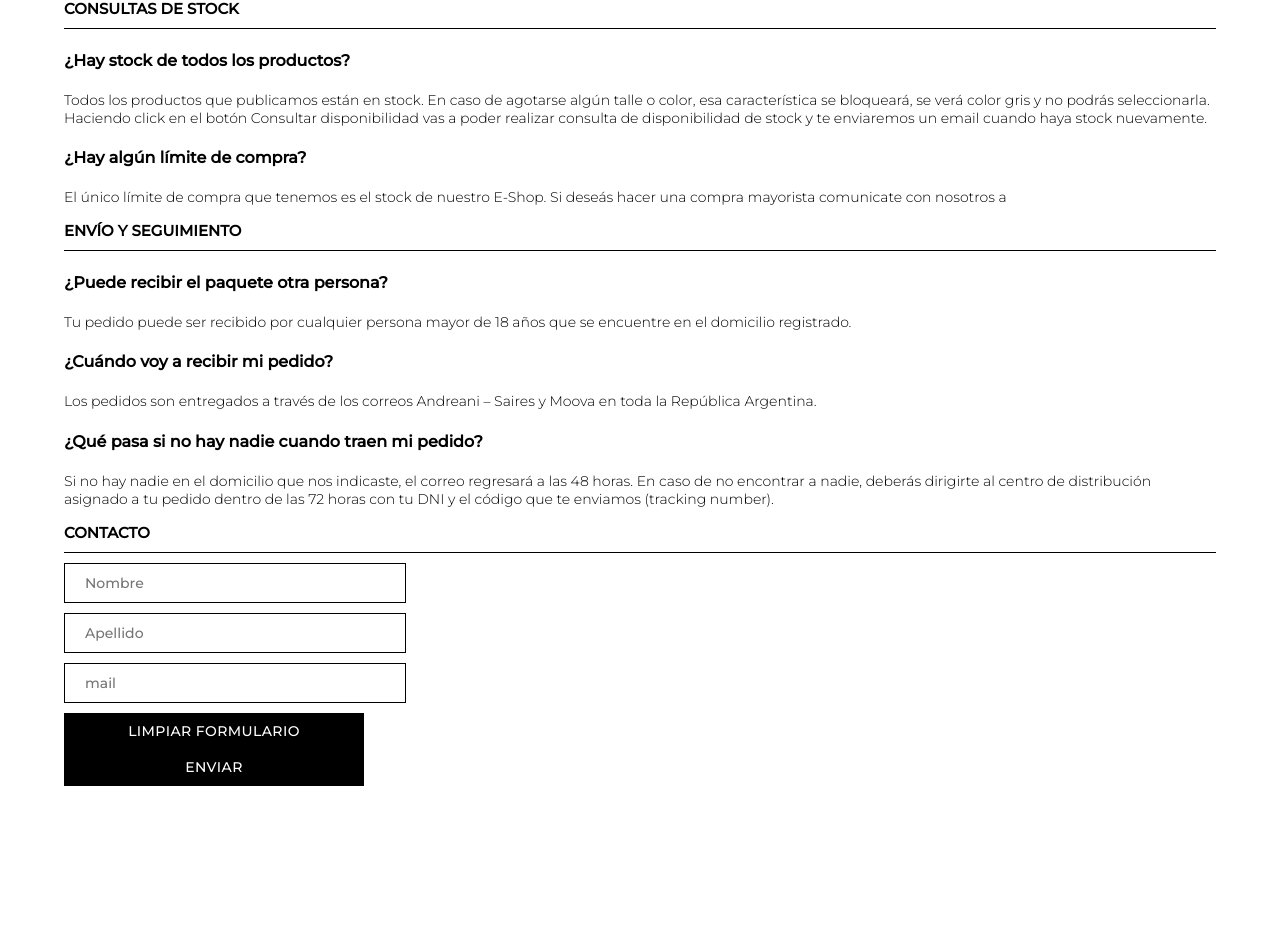
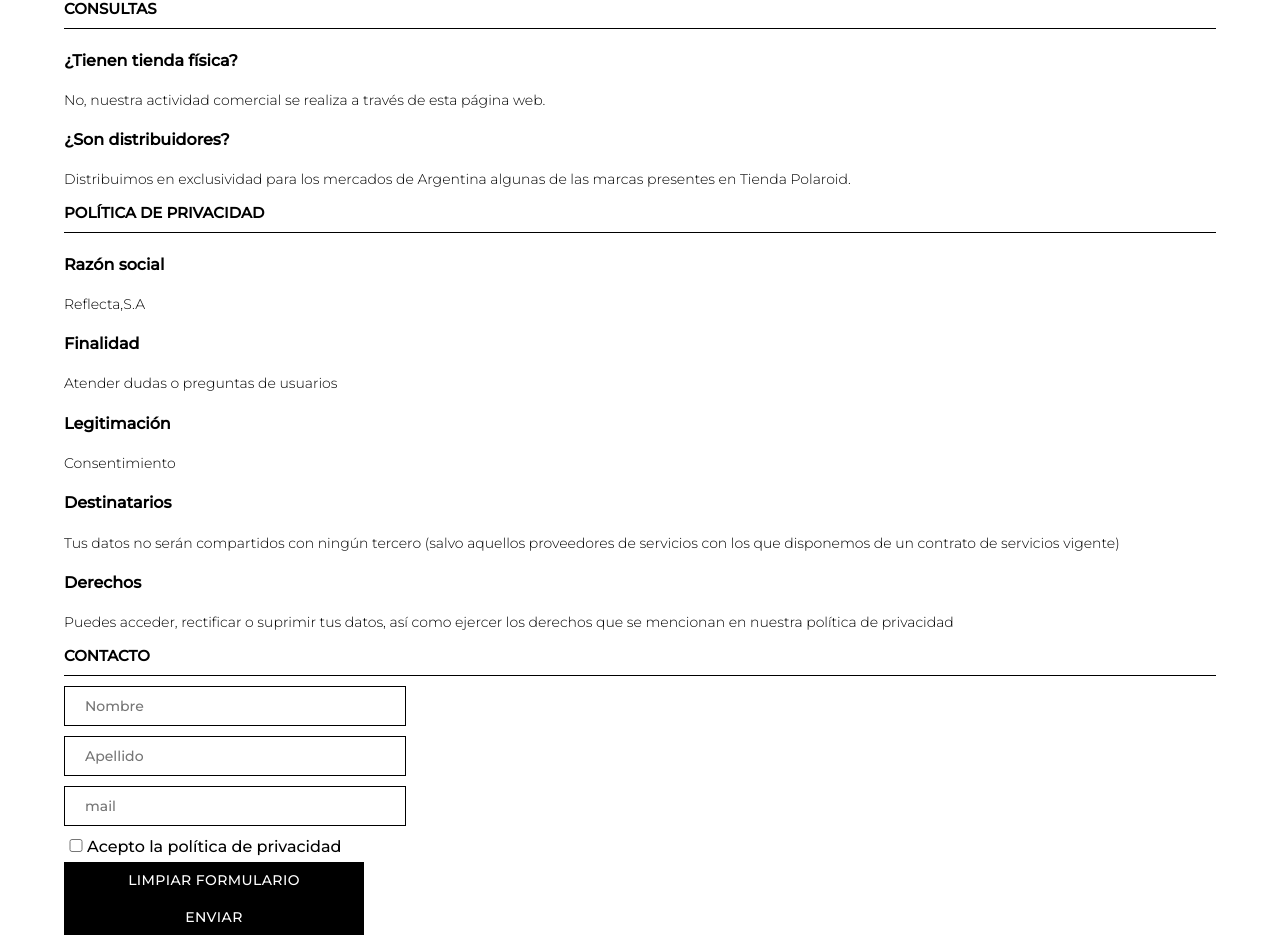
Before and after one commit to GastonMalamud/gaston-react, a React (Create React App) app: page /contacto in a window 1280 px wide. Shown: the part 158-1093 px from the top of the page. Before the commit the page ends 944 px from the top, so only its background shows below. Built offline with nearby package versions, Linux system fonts and the light colour scheme.

Commit message:
Add files via upload

```diff
--- a/src/App.css
+++ b/src/App.css
@@ -403,3 +403,6 @@ button.btn-delete {
 button.btn-delete:hover {
   transform: scale(1.09);
 }
+.custom-checkbox input[type=checkbox] {
+width: 16px;
+}
--- a/src/components/CartWidget/CartWidget.js
+++ b/src/components/CartWidget/CartWidget.js
@@ -18,6 +18,7 @@ const CartWidget = () => {
     const handleClose = () => {
       setAnchorEl(null);
     };
+
     console.log("cartProducts: ", cartProducts)
 
     return (
--- a/src/components/NavBar/ThemeSwitch.js
+++ b/src/components/NavBar/ThemeSwitch.js
@@ -60,7 +60,7 @@ const ThemeSwitch = () => {
     return(
             <FormControlLabel
                 control={<MaterialUISwitch sx={{ m: 1 }} onChange={handleTheme}/>}
-                label="MUI switch"
+                label="Modo Oscuro"
             />
         )
 }
--- a/src/context/CartContext.js
+++ b/src/context/CartContext.js
@@ -5,20 +5,15 @@ const CartContext = createContext();
 
 const CartProvider = ({children}) => {
     const [cartProducts, setCartProducts] = useState([])
+    const [totalPrice, setTotalPrice] = useState(0)
 
     const addProductToCart = (product) => {
         let exist = cartProducts.find(cartProduct => cartProduct.id === product.id)
-        !exist && setCartProducts(cartProducts => [...cartProducts, product])
-    }
-
-    const calculeTotalPrice = () => {
-        let total = 100
-
-        cartProducts.map( (cartProduct) => {
-           total = cartProduct.price + total
-        })
-
-        return total
+        if(!exist) {
+            // setTotalPrice(totalPrice + product.price * product.quantity)
+            setTotalPrice(totalPrice + product.price)
+            setCartProducts(cartProducts => [...cartProducts, product])
+        }
     }
 
     const deleteProduct = (product) => {
@@ -28,7 +23,7 @@ const CartProvider = ({children}) => {
     const data = {
         cartProducts,
         addProductToCart,
-        calculeTotalPrice,
+        totalPrice,
         deleteProduct
     }
 
--- a/src/pages/Contact.js
+++ b/src/pages/Contact.js
@@ -27,31 +27,43 @@ const ContactPage = () => {
             <h2>Preguntas Frecuentes</h2>
             <div className='faq-section'>
                 <section>
-                    <h3>Consultas de stock</h3>
-                    <h4>¿Hay stock de todos los productos?</h4>
+                    <h3>Consultas</h3>
+                    <h4>¿Tienen tienda física?</h4>
                     <p>
-                        Todos los productos que publicamos están en stock. En caso de agotarse algún talle o color, esa característica se bloqueará, se verá color gris y no podrás seleccionarla. Haciendo click en el botón Consultar disponibilidad vas a poder realizar consulta de disponibilidad de stock y te enviaremos un email cuando haya stock nuevamente.
+                    No, nuestra actividad comercial se realiza a través de esta página web.
                     </p>
-                    <h4>¿Hay algún límite de compra?</h4>
+                    <h4>¿Son distribuidores?</h4>
                     <p>
-                        El único límite de compra que tenemos es el stock de nuestro E-Shop. Si deseás hacer una compra mayorista comunicate con nosotros a
+                    Distribuimos en exclusividad para los mercados de Argentina algunas de las marcas presentes en Tienda Polaroid.
                     </p>
                 </section>
                 <section>
-                    <h3>Envío y seguimiento</h3>
-                    <h4>¿Puede recibir el paquete otra persona?</h4>
-                    <p>Tu pedido puede ser recibido por cualquier persona mayor de 18 años que se encuentre en el domicilio registrado.</p>
-                    <h4>¿Cuándo voy a recibir mi pedido?</h4>
-                    <p>Los pedidos son entregados a través de los correos Andreani – Saires y Moova en toda la República Argentina.</p>
-                    <h4>¿Qué pasa si no hay nadie cuando traen mi pedido?</h4>
-                    <p>Si no hay nadie en el domicilio que nos indicaste, el correo regresará a las 48 horas. En caso de no encontrar a nadie, deberás dirigirte al centro de distribución asignado a tu pedido dentro de las 72 horas con tu DNI y el código que te enviamos (tracking number).</p>
+                    <h3>POLÍTICA DE PRIVACIDAD</h3>
+                    <h4>Razón social</h4>
+                    <p>Reflecta,S.A</p>
+                    <h4>Finalidad</h4>
+                    <p>Atender dudas o preguntas de usuarios</p>
+                    <h4>Legitimación</h4>
+                    <p>Consentimiento</p>
+                    <h4>Destinatarios</h4>
+                    <p>Tus datos no serán compartidos con ningún tercero (salvo aquellos proveedores de servicios con los que disponemos de un contrato de servicios vigente)</p>
+                    <h4>Derechos</h4>
+                    <p>Puedes acceder, rectificar o suprimir tus datos, así como ejercer los derechos que se mencionan en nuestra política de privacidad</p>
                 </section>
                 <section>
                     <h3>Contacto</h3>
                     <form onSubmit={handleSubmit}>
-                        <input type="text" onKeyDown={handleChange} value={value} placeholder='Nombre'/>
+                        <input type="text" placeholder='Nombre'/>
                         <input type="text" placeholder='Apellido'/>
                         <input type="mail" placeholder='mail'/>
+
+                        <div className="col-md-8  offset-md-3">
+<span class="custom-checkbox">
+
+  <span><input name="st_reg_terms_and_conditions" id="ff_st_reg_terms_and_conditions" type="checkbox" value="1" required=""></input><i className="fa fa-check rtl-no-flip checkbox-checked" aria-hidden="true"></i></span>
+  <label for="ff_st_reg_terms_and_conditions">Acepto la política de privacidad</label>
+</span>
+</div>
 
                         <Button onClick={resetForm}>Limpiar Formulario</Button>
                         <Button type="submit">Enviar</Button>
@@ -62,4 +74,11 @@ const ContactPage = () => {
     )
 }
 
+
+
+
+
+
+
+
 export default ContactPage
--- a/src/pages/Detail.js
+++ b/src/pages/Detail.js
@@ -1,20 +1,28 @@
 import Container from '@mui/material/Container';
 import Button from '@mui/material/Button';
 import { useParams } from 'react-router-dom';
-import { useEffect, useState } from 'react';
+import { useEffect, useState, useContext} from 'react';
 import mockProductos from '../Utils/productsMock'
 import { doc, getDoc } from "firebase/firestore";
 import db from '../firebase'
 import { useNavigate } from 'react-router-dom';
+import CartContext from '../context/CartContext'
+import ItemCount from '../components/ItemCount/ItemCount'
+
+
+
 
 
 const DetailPage = () => {
+    const { cartProducts, addProductToCart } = useContext(CartContext)
     const { id } = useParams()
     const navigate = useNavigate()
     const [product, setProduct] = useState({})
     const getProduct = async() => {
         const docRef = doc(db, "Productos", id);
         const docSnap = await getDoc(docRef);
+
+
 
         if (docSnap.exists()) {
             console.log("Document data:", docSnap.data());
@@ -31,8 +39,19 @@ const DetailPage = () => {
         getProduct()
     }, [id])
 
+    const changePage = () => {
+        navigate(`/productos/${id}`)
+    }
+
+     const addToCart = (e) => {
+            e.stopPropagation()
+            console.log("Productos agregados:", cartProducts)
+            addProductToCart(product)
+        }
+
+
     return(
-        <Container className='container-general'>
+        <Container className='container-general' onClick={changePage}>
             <div className='container-detail'>
             <div className='container-detail__img'>
                 <img src={`../${product.image}`} alt="vintage" />
@@ -42,7 +61,8 @@ const DetailPage = () => {
                 <p className='info__text'>$ {product.price}</p>
                 <p className='info__subtitle'>DETALLE</p>
                 <p className='info__text detail__text'>Disfruta y comparte tus mejores fotos al momento con esta cámara instantánea de Kodak. Disponible en dos acabados, esta compacta de bolsillo cuenta con un sensor de imagen y produce impresiones en papel Zink adhesivo.No olvides comprar papel Kodak Zink para tu Printomatic</p>
-                <Button className='detail__btn-buy'>COMPRAR</Button>
+                <p className='info__text'>Stock disponible: {product.stock} Unidades</p>
+                <Button onClick={addToCart} variant="outlined" className="buttonCard">COMPRAR</Button>
             </div>
             </div>
         </Container>
```
Also changed, not shown: src/pages/CartPage.js (+92 -7 lines).
